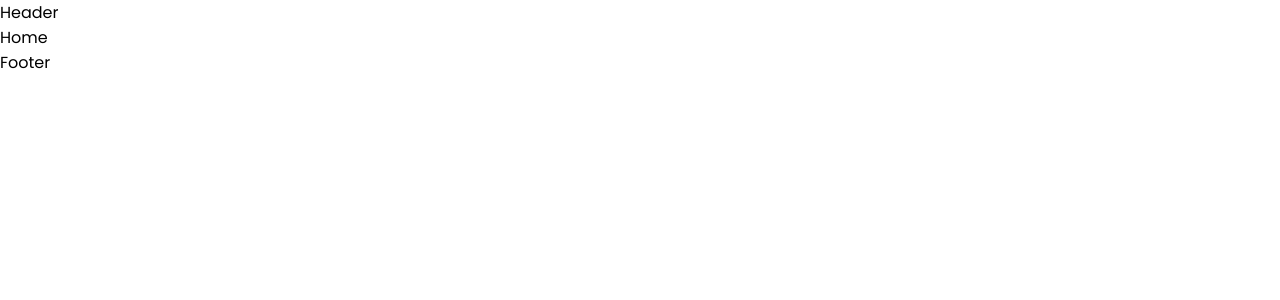
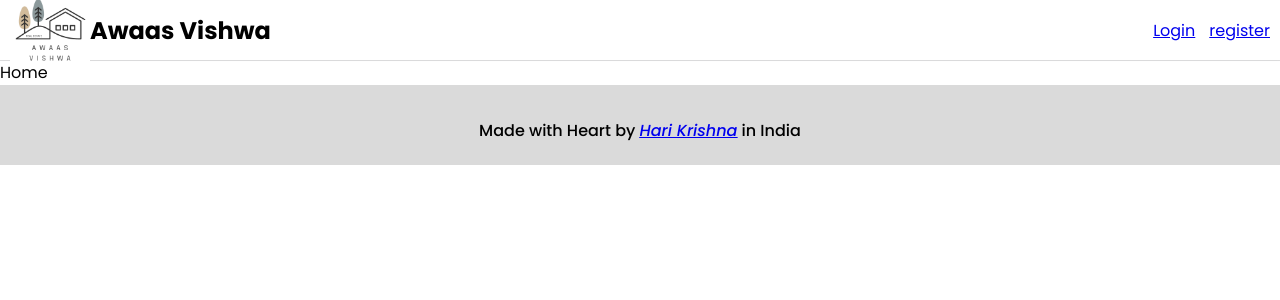
Before and after one commit to harikrishnait/awaas-Vishwa-fe, a React (Vite) app: page / in a window 1280 px wide. Shown: the top 300 px of the page. Built offline with nearby package versions, Linux system fonts and the light colour scheme.

Commit message:
refactor: Header & Footer

```diff
--- a/src/App.css
+++ b/src/App.css
@@ -0,0 +1,66 @@
+/*
+* HEADER
+*/
+header {
+    height: 60px;
+    background-color: #fff;
+    padding: 0 10px;
+    box-shadow: rgba(0, 0, 0, 0.02) 0px 1px 3px 0px, rgba(27, 31, 35, 0.15) 0px 0px 0px 1px;
+}
+.header-container {
+    max-width: 1400px;
+    height: 100%;
+    margin: auto;
+    display: flex;
+    justify-content: space-between;
+}
+.header-left {
+    display: flex;
+    align-items: center;
+}
+.header-left-brand {
+    display: flex;
+    align-items: center;
+    gap: 14px;
+}
+.header-left-brand img {
+    width: 80px;
+}
+.header-left-brand h2 {
+    font-weight: 500;
+}
+.header-right {
+    display: flex;
+    align-items: center;
+}
+.header-right-login {
+    display: flex;
+    gap: 14px;
+}
+.header-right-login a:hover {
+    border-bottom: 1px solid black;
+}
+
+@media only screen and (max-width: 800px) {
+    .header-left-brand h2 {
+        display: none;
+    }
+}
+
+/*
+FOOTER
+*/
+
+footer {
+    width: 100%;
+    height: 80px;
+    padding: 20px 10px 10px 10px;
+    display: flex;
+    align-items: center;
+    justify-content: center;
+    background-color: #dadada;
+}
+.footer-text{
+    font-weight: 500;
+    text-align: center;
+}
--- a/src/App.jsx
+++ b/src/App.jsx
@@ -1,4 +1,5 @@
 import React from 'react'
+import './App.css'
 import { Route, Routes } from 'react-router-dom'
 import HomePage from './pages/HomePage'
 import LoginPage from './pages/LoginPage'
--- a/src/components/main/Footer.jsx
+++ b/src/components/main/Footer.jsx
@@ -2,9 +2,13 @@ import React from 'react'
 
 const Footer = () => {
   return (
-    <div>
-      Footer
-    </div>
+    <footer>
+      <div>
+      <div className="footer-container"></div>
+      <p className="footer-text">Made with Heart by <a href="https://github.com/harikrishnait"><u><i>Hari Krishna</i></u></a> in India </p>
+      </div>
+    </footer>
+
   )
 }
 
--- a/src/components/main/Header.jsx
+++ b/src/components/main/Header.jsx
@@ -1,10 +1,26 @@
 import React from 'react'
+import Logo from '../../assets/logo-named.png'
+import { Link } from 'react-router-dom'
 
 const Header = () => {
   return (
-    <div>
-      Header
-    </div>
+    <header>
+      <div className="header-container">
+        <div className="header-left">
+          <Link to="/" className="header-left-brand">
+            <img src={Logo} alt="" />
+            </Link>
+            <h2>Awaas Vishwa</h2>
+
+        </div>
+        <div className="header-right">
+          <div className="header-right-login">
+            <Link to="/login">Login</Link>
+            <Link to="/register">register</Link>
+          </div>
+        </div>
+      </div>
+    </header>
   )
 }
 
```
